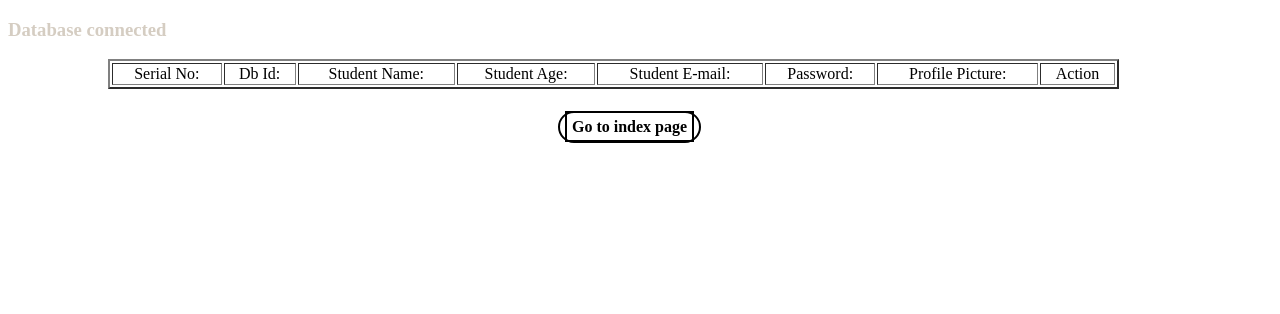
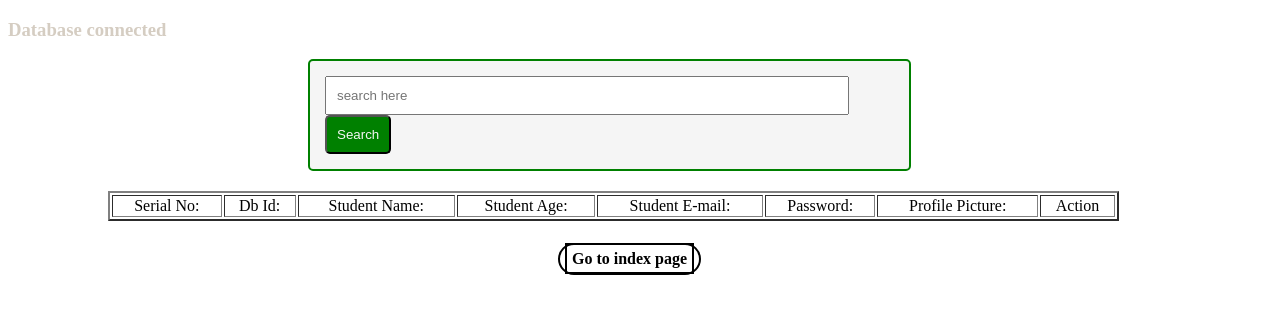
Before and after one commit to diumohit/Student-Management-System, a PHP site: page /dataview.php in a window 1280 px wide. Shown: the top 314 px of the page. Run offline with PHP 8.4, Linux system fonts and the light colour scheme; data that the repository does not hold is empty.

Commit message:
search ui created in dataview secton

```diff
--- a/dataview.php
+++ b/dataview.php
@@ -11,7 +11,8 @@
 
 width: 80%;
 text-align: center;
-margin-left: 100px ;
+margin-top: 20px;
+margin-left:100px;
 }
 
 .h11{
@@ -45,6 +46,44 @@ color: blue;
 
 
 }
+
+.search_section{
+
+background-color: whitesmoke;
+border: 2px solid green;
+border-radius: 5px;
+padding: 15px;
+width: 45%;
+margin-left:300px;
+
+}
+
+.search_button{
+
+background-color: green;
+border-radius: 5px;
+padding: 10px;
+color: whitesmoke;
+}
+
+.search_button:hover{
+
+background-color: lightgreen;
+color: black;
+padding: 10px;
+cursor: pointer;
+font-size: 13px;
+}
+
+
+.search_input_section{
+
+width:500px;
+margin: 0 auto;
+padding: 10px;
+
+}
+
 
 
 </style>
@@ -91,6 +130,16 @@ if(isset($_REQUEST['deleted'])) {
 
 ?>
 
+
+<!-- this is search section -->
+
+<div class="search_section">
+<input type="text" class="search_input_section" placeholder="search here" name="search_value">
+<input type="submit" value="Search" class="search_button">
+</div>
+
+<!-- search seciton end -->
+
 <table border="2px" class="table1">
     <tr>
         <td>Serial No:</td>
```
